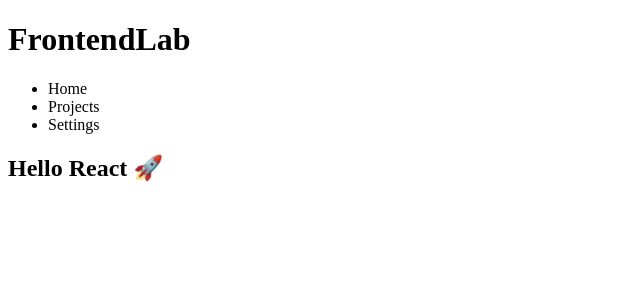
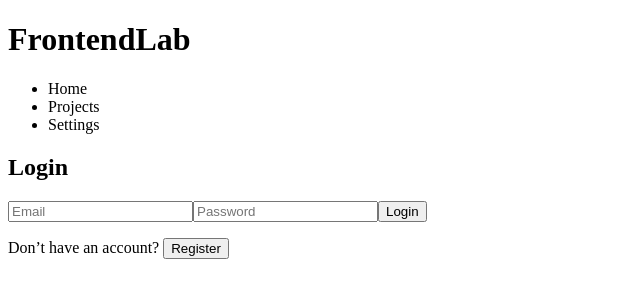
Before and after one commit to renanipx/dev-learning, a React (Vite) app in the folder projects/FrontendLab/: page / in a window 1280 px wide. Shown: the top 300 px of the page, without its empty margins (0-640 px from the left). Built offline with nearby package versions, Linux system fonts and the light colour scheme.

Commit message:
feat: implement initial auth screen with login and register forms

```diff
--- a/projects/FrontendLab/src/App.tsx
+++ b/projects/FrontendLab/src/App.tsx
@@ -1,9 +1,10 @@
 import { Layout } from "./components/Layout/Layout"
+import { Auth } from "./pages/Auth"
 
 function App() {
   return (
     <Layout>
-      <h2>Hello React 🚀</h2>
+      <Auth />
     </Layout>
   )
 }
--- /dev/null
+++ b/projects/FrontendLab/src/pages/Auth.tsx
@@ -0,0 +1,47 @@
+import { useState } from "react"
+import { Login } from "./Login"
+import { Register } from "./Register"
+
+type AuthMode = "login" | "register"
+
+export function Auth() {
+  const [mode, setMode] = useState<AuthMode>("login")
+
+  function handleLogin(data: { email: string; password: string }) {
+    console.log("Login:", data)
+  }
+
+  function handleRegister(data: {
+    name: string
+    email: string
+    password: string
+  }) {
+    console.log("Register:", data)
+  }
+
+  return (
+    <div>
+      {mode === "login" ? (
+        <>
+          <Login onSubmit={handleLogin} />
+          <p>
+            Don’t have an account?{" "}
+            <button onClick={() => setMode("register")}>
+              Register
+            </button>
+          </p>
+        </>
+      ) : (
+        <>
+          <Register onSubmit={handleRegister} />
+          <p>
+            Already have an account?{" "}
+            <button onClick={() => setMode("login")}>
+              Login
+            </button>
+          </p>
+        </>
+      )}
+    </div>
+  )
+}
--- /dev/null
+++ b/projects/FrontendLab/src/pages/Login.tsx
@@ -0,0 +1,42 @@
+import { useState } from "react"
+
+type LoginData = {
+  email: string
+  password: string
+}
+
+type LoginProps = {
+  onSubmit: (data: LoginData) => void
+}
+
+export function Login({ onSubmit }: LoginProps) {
+  const [email, setEmail] = useState("")
+  const [password, setPassword] = useState("")
+
+  function handleSubmit(e: React.FormEvent) {
+    e.preventDefault()
+    onSubmit({ email, password })
+  }
+
+  return (
+    <form onSubmit={handleSubmit}>
+      <h2>Login</h2>
+
+      <input
+        type="email"
+        value={email}
+        onChange={(e) => setEmail(e.target.value)}
+        placeholder="Email"
+      />
+
+      <input
+        type="password"
+        value={password}
+        onChange={(e) => setPassword(e.target.value)}
+        placeholder="Password"
+      />
+
+      <button type="submit">Login</button>
+    </form>
+  )
+}
--- /dev/null
+++ b/projects/FrontendLab/src/pages/Register.tsx
@@ -0,0 +1,70 @@
+import { useState } from "react"
+
+type RegisterData = {
+  name: string
+  email: string
+  password: string
+}
+
+type RegisterProps = {
+  onSubmit: (data: RegisterData) => void
+}
+
+export function Register({ onSubmit }: RegisterProps) {
+  const [form, setForm] = useState<RegisterData>({
+    name: "",
+    email: "",
+    password: "",
+  })
+
+  const [error, setError] = useState("")
+
+  function handleChange(e: React.ChangeEvent<HTMLInputElement>) {
+    const { name, value } = e.target
+    setForm((prev) => ({ ...prev, [name]: value }))
+  }
+
+  function handleSubmit(e: React.FormEvent) {
+    e.preventDefault()
+
+    if (!form.name || !form.email || !form.password) {
+      setError("All fields are required")
+      return
+    }
+
+    setError("")
+    onSubmit(form)
+  }
+
+  return (
+    <form onSubmit={handleSubmit}>
+      <h2>Register</h2>
+
+      <input
+        name="name"
+        placeholder="Name"
+        value={form.name}
+        onChange={handleChange}
+      />
+
+      <input
+        name="email"
+        placeholder="Email"
+        value={form.email}
+        onChange={handleChange}
+      />
+
+      <input
+        name="password"
+        type="password"
+        placeholder="Password"
+        value={form.password}
+        onChange={handleChange}
+      />
+
+      {error && <p style={{ color: "red" }}>{error}</p>}
+
+      <button type="submit">Create account</button>
+    </form>
+  )
+}
```
